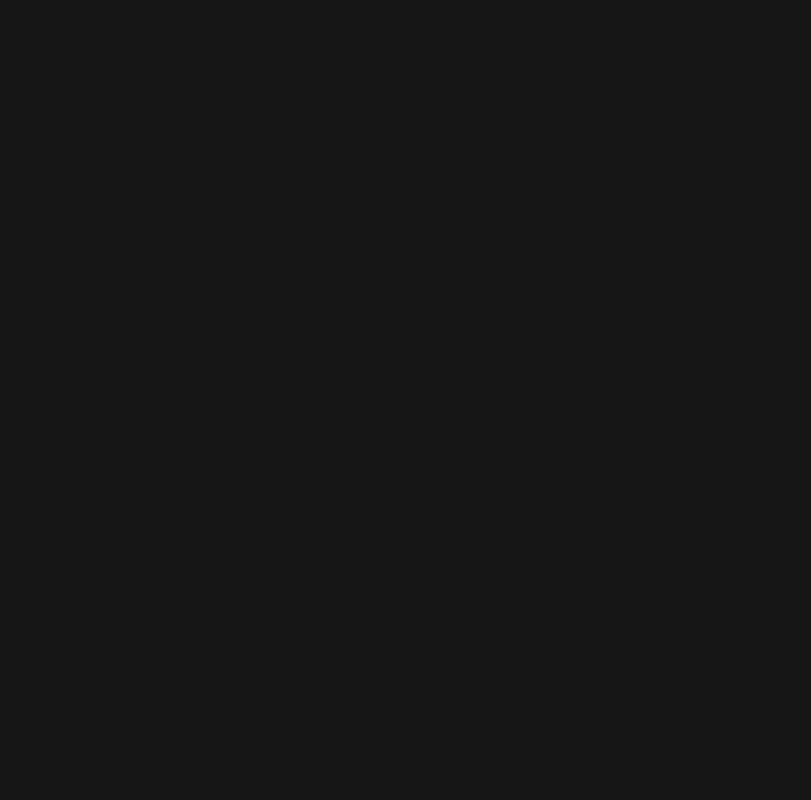
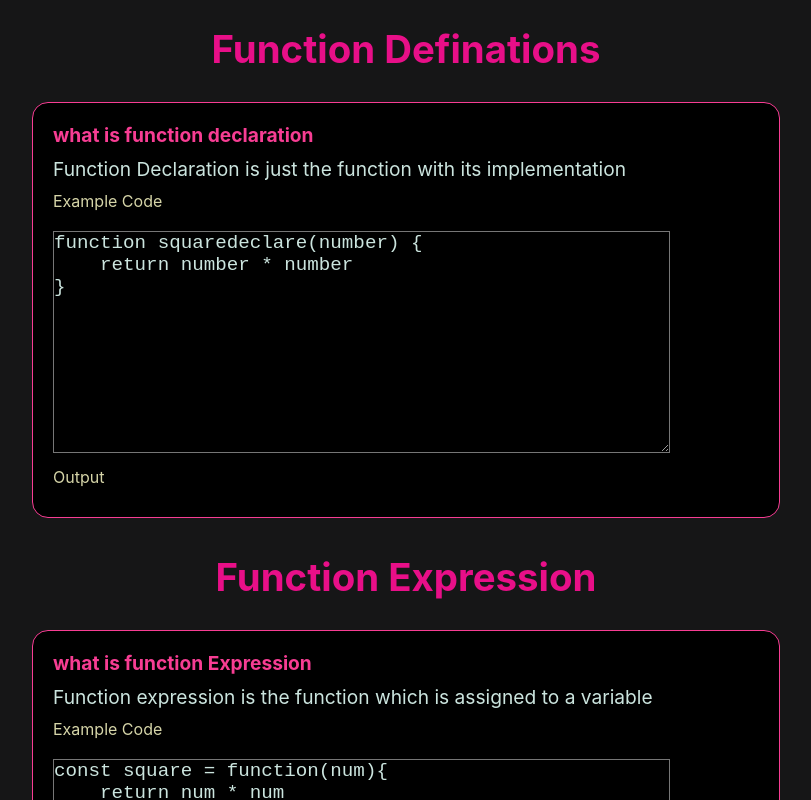
Before and after one commit to AkshayGulhane46/jsinterview, a React (Create React App) app: page /functions in a window 1280 px wide. Shown: the top 800 px of the page, without its empty margins (234-1045 px from the left). Built offline with nearby package versions, Linux system fonts and the light colour scheme.

Commit message:
Commit3004231

```diff
--- a/src/components/Pages/Common/conceptSection.css
+++ b/src/components/Pages/Common/conceptSection.css
@@ -1,8 +1,8 @@
 /* Style for mobile devices */
 .main {
     padding: 10px;
-    opacity: 0;
-    filter: blur(5px);
+    opacity: 1;
+    filter: blur(0px);
     transform: translateX(0);
     transition: all 1s ;
   }
```
